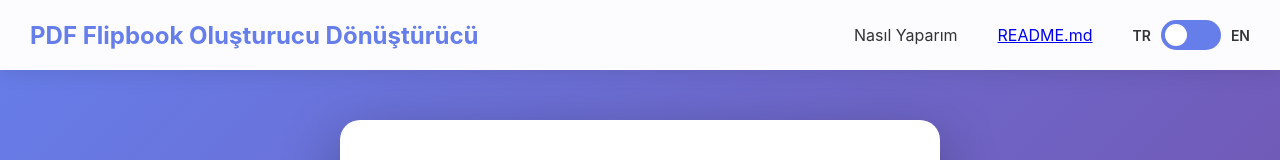
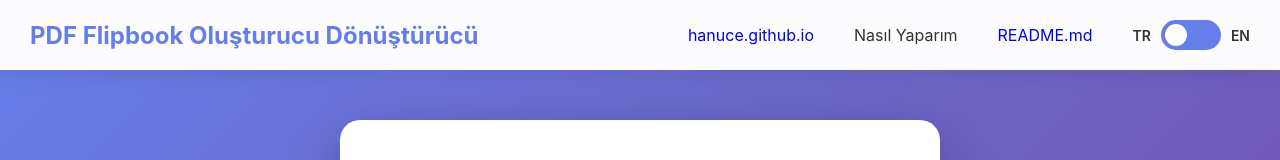
Before and after one commit to hanuce/FlipBook_PDF2HTML, a plain HTML site: page index.html in a window 1280 px wide. Shown: the top 160 px of the page. Drawn offline with Linux system fonts and the light colour scheme; a script that the page names is missing.

Commit message:
navbar updated

```diff
--- a/index.html
+++ b/index.html
@@ -10,10 +10,13 @@
 <body>
     <!-- Navbar -->
     <nav class="navbar">
-        <div class="navbar-title" data-tr="PDF Flipbook Oluşturucu" data-en="PDF Flipbook Creator">PDF Flipbook Oluşturucu Dönüştürücü</div>
+        <div class="navbar-title" data-tr="PDF Flipbook Oluşturucu" data-en="PDF Flipbook Creator">
+            PDF Flipbook Oluşturucu Dönüştürücü
+        </div>
         <div class="navbar-menu">
+            <div class="navbar-item"><a href="https://hanuce.github.io" target="_blank" rel="noopener noreferrer" style="text-decoration: none">hanuce.github.io</a></div>
             <div class="navbar-item" id="howToBtn" data-tr="Nasıl Yaparım" data-en="How to Use">Nasıl Yaparım</div>
-            <div class="navbar-item"><a href="https://github.com/hanuce/FlipBook_PDF2HTML/blob/main/README.md" target="_blank" rel="noopener noreferrer">README.md</a></div>
+            <div class="navbar-item"><a href="https://github.com/hanuce/FlipBook_PDF2HTML/blob/main/README.md" target="_blank" rel="noopener noreferrer" style="text-decoration: none">README.md</a></div>
             <div class="language-switch">
                 <span class="lang-label">TR</span>
                 <label class="switch">
```
